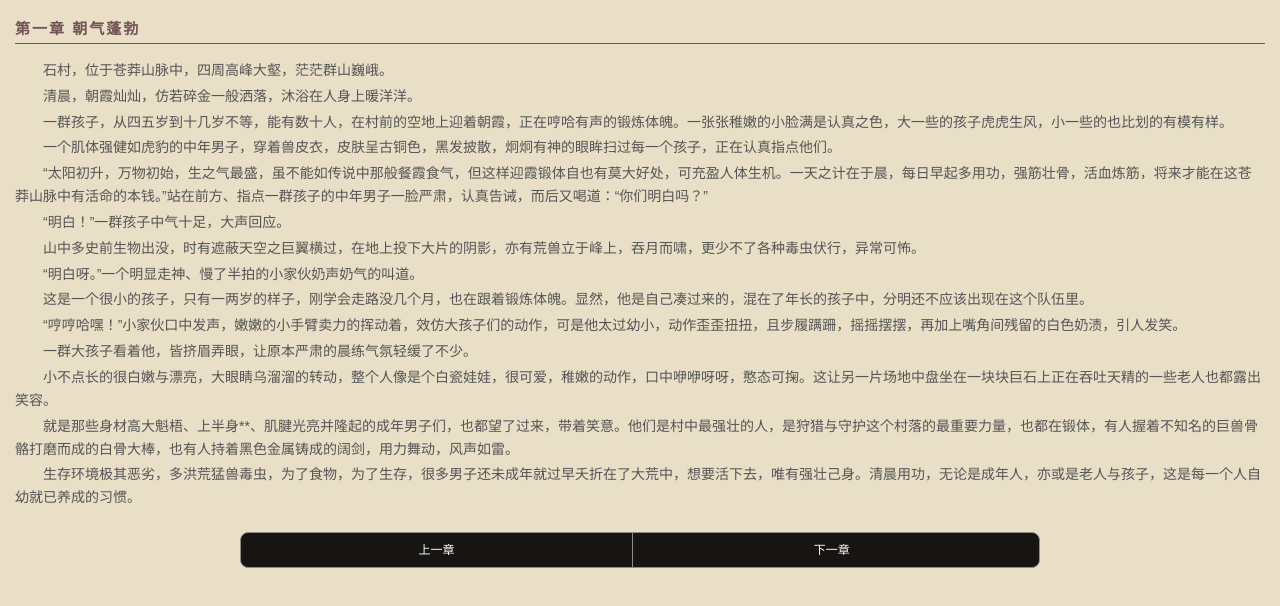
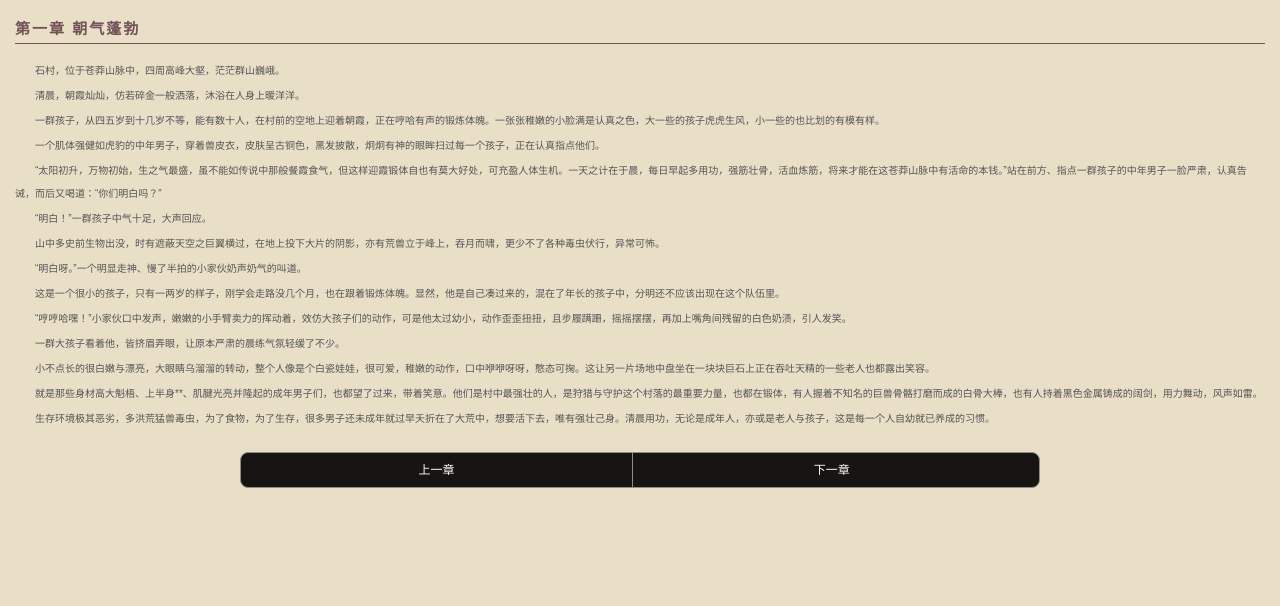
Before and after one commit to Muzhenlai/Reader, a plain HTML site: page index.html in a window 1280 px wide. Drawn offline with Linux system fonts and the light colour scheme.

Commit message:
为字体大小设置本地存储

```diff
--- a/index.html
+++ b/index.html
@@ -127,10 +127,18 @@
       bottom_nav: $('#footer'),
       theme_switch: $('#theme_switch'),
       theme_pannel: $('.js_bottom_theme'),
-      bottom_font:$('.icon-normal')
+      bottom_font:$('.icon-normal'),
+      bg_container:$('.bg-container')
     };
     var Win = $(window);
     var Doc = $(document);
+    var PageContainer = $('#fiction_container');
+    var initFontSize = Util.StorageGetter('font-size');
+    initFontSize = parseInt(initFontSize);
+    if(!initFontSize){
+      initFontSize = 10;
+    }
+    PageContainer.css('font-size',initFontSize);
 
     function main() {
       //TODO 项目入口
@@ -160,11 +168,6 @@
           Dom.bottom_font.removeClass('icon-orange');
         }
       });
-      Win.scroll(function(){
-          Dom.top_nav.hide();
-          Dom.bottom_nav.hide();
-          Dom.theme_pannel.hide();
-      });
       //唤出字体背景面板
       $('#font-button').click(function(){
         if(Dom.theme_pannel.css('display') === 'none'){
@@ -176,8 +179,38 @@
           Dom.bottom_font.removeClass('icon-orange');
         }
       });
+      //夜间白天模式切换
       Dom.theme_switch.click(function(){
         //TODO 触发背景切换事件
+      });
+      //背景切换事件
+      Dom.bg_container.click(function(){
+        console.log($(this).css('background-color'));
+      });
+
+      //放大缩小字体
+      $('#large-font').click(function(){
+        if(initFontSize > 19){
+          return;
+        }
+        initFontSize += 1;
+        PageContainer.css('font-size',initFontSize);
+        Util.StorageSetter('font-size',initFontSize);
+      });
+      $('#small-font').click(function(){
+        if(initFontSize <= 8){
+          return;
+        }
+        initFontSize -= 1;
+        PageContainer.css('font-size',initFontSize);
+        Util.StorageSetter('font-size',initFontSize);
+      });
+
+      Win.scroll(function(){
+        Dom.top_nav.hide();
+        Dom.bottom_nav.hide();
+        Dom.theme_pannel.hide();
+        Dom.bottom_font.removeClass('icon-orange');
       });
     }
     main();
```
